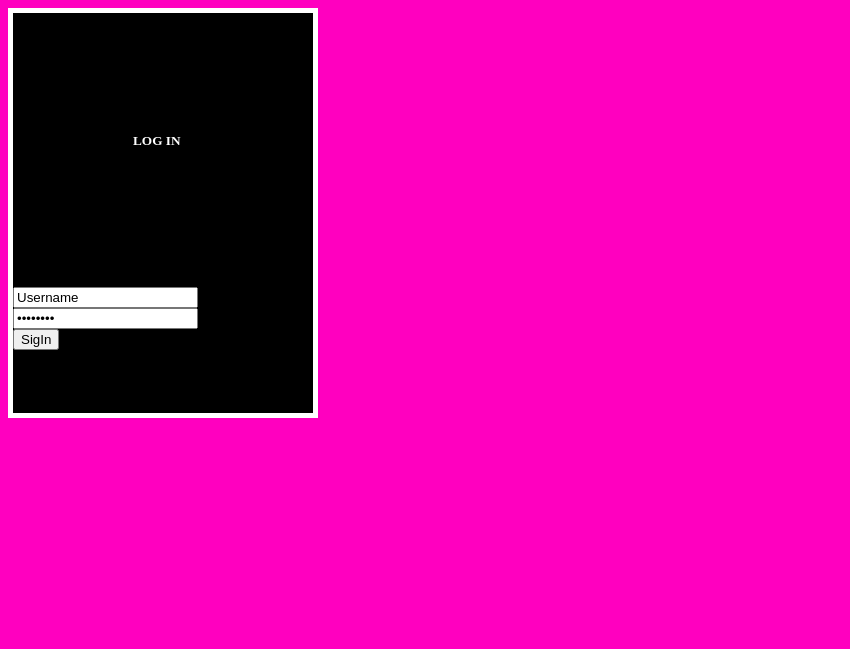
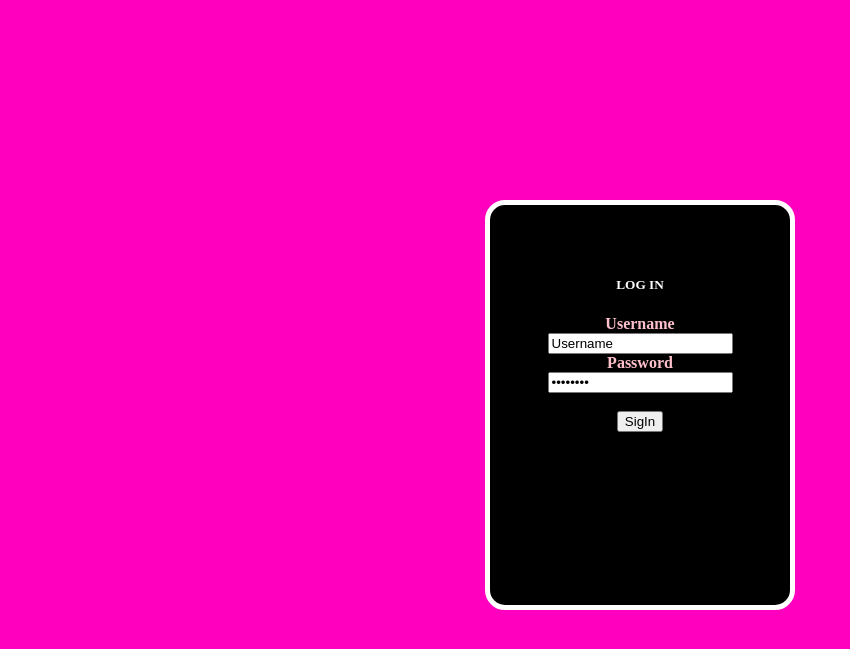
Before and after one commit to RajviDave/Nexora-Hacks, a PHP site: page / in a window 1280 px wide. Shown: the top 649 px of the page, without its empty margins (0-850 px from the left). Run offline with PHP 8.4, Linux system fonts and the light colour scheme.

Commit message:
login box ready

```diff
--- a/index.html
+++ b/index.html
@@ -11,13 +11,15 @@
 
     <div class="main-div">
         <h5 class="login">LOG IN</h5>
-        <form>
-            <title><b>Username</b></title><br>
-            <input type="text" value="Username" name="username"><br>
-            <title><b>Password</b></title>
-            <input type="password" value="password" name="passwd"><br>
-            <input type="submit" name="submit" value="SigIn"><br>
-        </form>
+        <div>
+            <form class="form">
+                <label><b>Username</b></label><br>
+                <input type="text" value="Username" name="username"><br>
+                <label><b>Password</b></label><br>
+                <input type="password" value="qwertyui" name="passwd"><br><br>
+                <input type="submit" name="submit" value="SigIn"><br>
+            </form>
+        </div>
     </div>
 </body>
 </html>
--- a/style.css
+++ b/style.css
@@ -6,13 +6,20 @@ body {
     color: pink;
     height: 400px;
     width: 300px;
-    marging:700px;
+    margin: 0 auto;
+    margin-top: 200px;
     border: 5px solid white;
-    border
+    border-radius:20px;
+    text-align:center;
 }
 
 .login{
-    margin:120px;
+    padding-top:50px;
     font-size:15spx;
     color:white;
+
 }
+
+.form{
+    margin:10px;
+}
```
